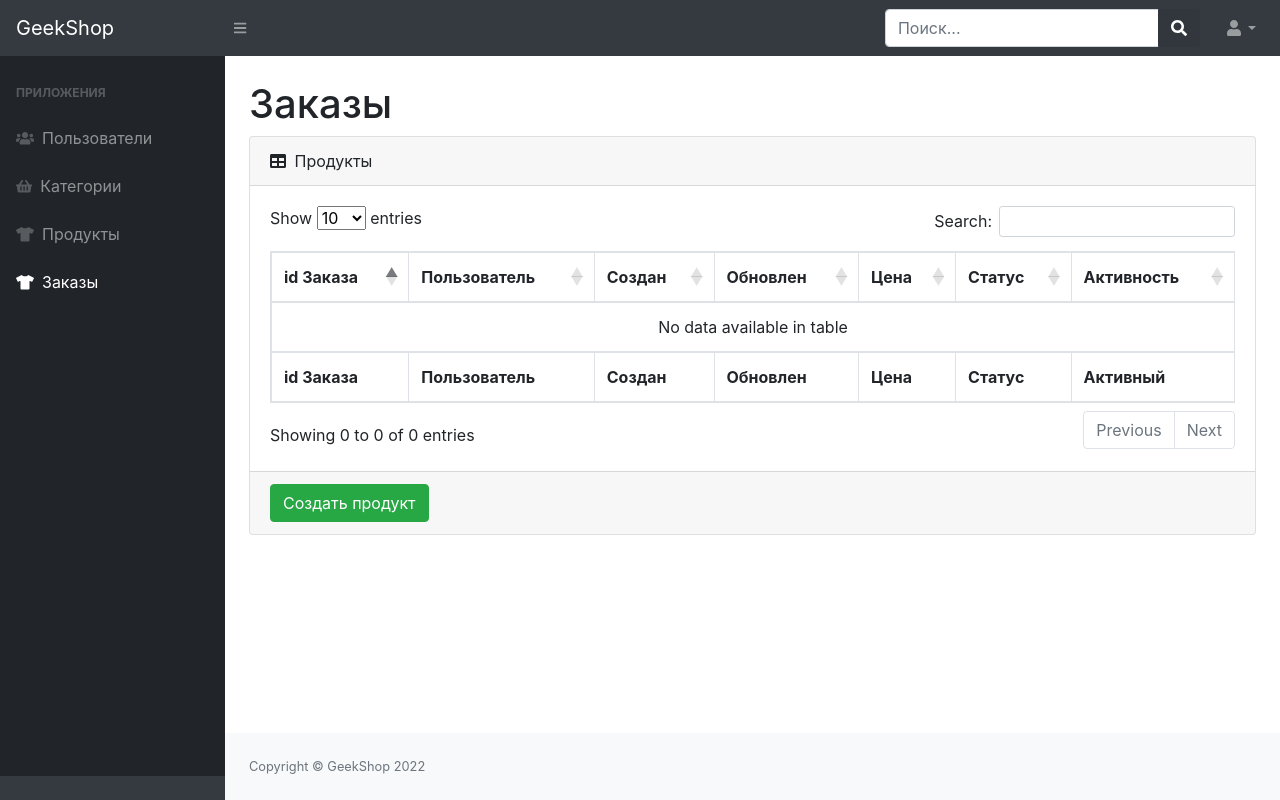
After one commit to semenov-lev/geekshop-server, a Django app: page /admins/orders/ in a window 1280 px wide. The commit adds this page. Run offline with Django 3.2, Linux system fonts and the light colour scheme; the visitor is signed in with stand-in values (Sample User, id 1); data that the repository does not hold is empty; some libraries are stand-ins or nearby versions.

Commit message:
add Orders in Admins (read and change status)

```diff
--- /dev/null
+++ b/geekshop/admins/templates/admins/admin-orders-read.html
@@ -0,0 +1,69 @@
+{% extends 'admins/base.html' %}
+{% load static %}
+
+{% block content %}
+    <main>
+        <div class="container-fluid">
+            <h1 class="mt-4">Заказы</h1>
+            <div class="card mb-4">
+                <div class="card-header">
+                    <i class="fas fa-table mr-1"></i>
+                    Продукты
+                </div>
+                <div class="card-body">
+                    <div class="table-responsive">
+                        <table class="table table-bordered" id="dataTable" width="100%" cellspacing="0">
+                            <thead>
+                            <tr>
+                                <th>id Заказа</th>
+                                <th>Пользователь</th>
+                                <th>Создан</th>
+                                <th>Обновлен</th>
+                                <th>Цена</th>
+                                <th>Статус</th>
+                                <th>Активность</th>
+                            </tr>
+                            </thead>
+                            <tfoot>
+                            <tr>
+                                <th>id Заказа</th>
+                                <th>Пользователь</th>
+                                <th>Создан</th>
+                                <th>Обновлен</th>
+                                <th>Цена</th>
+                                <th>Статус</th>
+                                <th>Активный</th>
+                            </tr>
+                            </tfoot>
+                            <tbody>
+                            {% for order in object_list %}
+                                <tr>
+                                    <td><a href="{% url 'admins:orders_update' order.id %}"
+                                           style="color: dodgerblue">{{ order.id }}</a>
+                                    </td>
+                                    <td>{{ order.user }}</td>
+                                    <td>{{ order.created|date:"Y-m-d H:i:s" }}</td>
+                                    <td>{{ order.updated|date:"Y-m-d H:i:s" }}</td>
+                                    <td>{{ order.get_total_cost }}&nbspруб</td>
+                                    <td>{{ order.get_status_display }}</td>
+                                    <td>
+                                        {% if order.is_active %}
+                                            <i class="fas fa-check-circle"></i>
+                                        {% else %}
+                                            <i class="fas fa-times-circle"></i>
+                                        {% endif %}</td>
+                                </tr>
+                            {% endfor %}
+                            </tbody>
+                        </table>
+                    </div>
+                </div>
+                <div class="card-footer">
+                    <a href="{% url 'admins:product_create' %}">
+                        <button class="btn btn-success">Создать продукт</button>
+                    </a>
+                </div>
+            </div>
+        </div>
+    </main>
+{% endblock %}
--- a/geekshop/admins/templates/admins/includes/siberia-bar.html
+++ b/geekshop/admins/templates/admins/includes/siberia-bar.html
@@ -19,5 +19,11 @@
             </div>
             Продукты
         </a>
+        <a class="nav-link" href="{% url 'admins:orders_read' %}">
+            <div class="sb-nav-link-icon">
+                <i class="fas fa-tshirt"></i>
+            </div>
+            Заказы
+        </a>
     </div>
 </div>
--- a/geekshop/admins/urls.py
+++ b/geekshop/admins/urls.py
@@ -1,7 +1,7 @@
 from django.urls import path
 from .views import AdminIndexView, UserListView, UserCreateView, UserUpdateView, UserDeleteView, CategoryListView, \
     CategoryCreateView, CategoryUpdateView, CategoryDeleteView, ProductListView, ProductCreateView, ProductUpdateView, \
-    ProductDeleteView
+    ProductDeleteView, OrdersListView, OrdersUpdateView
 
 app_name = 'admins'
 
@@ -9,14 +9,16 @@ urlpatterns = [
     path('', AdminIndexView.as_view(), name='index'),
     path('users/', UserListView.as_view(), name='user_read'),
     path('users-create/', UserCreateView.as_view(), name='user_create'),
-    path('users-update/<int:pk>', UserUpdateView.as_view(), name='user_update'),
-    path('users-delete/<int:pk>', UserDeleteView.as_view(), name='user_delete'),
+    path('users-update/<int:pk>/', UserUpdateView.as_view(), name='user_update'),
+    path('users-delete/<int:pk>/', UserDeleteView.as_view(), name='user_delete'),
     path('category/', CategoryListView.as_view(), name='category_read'),
     path('category-create/', CategoryCreateView.as_view(), name='category_create'),
-    path('category-update/<int:pk>', CategoryUpdateView.as_view(), name='category_update'),
-    path('category-delete/<int:pk>', CategoryDeleteView.as_view(), name='category_delete'),
+    path('category-update/<int:pk>/', CategoryUpdateView.as_view(), name='category_update'),
+    path('category-delete/<int:pk>/', CategoryDeleteView.as_view(), name='category_delete'),
     path('product/', ProductListView.as_view(), name='product_read'),
     path('product-create/', ProductCreateView.as_view(), name='product_create'),
-    path('product-update/<int:pk>', ProductUpdateView.as_view(), name='product_update'),
-    path('product-delete/<int:pk>', ProductDeleteView.as_view(), name='product_delete'),
+    path('product-update/<int:pk>/', ProductUpdateView.as_view(), name='product_update'),
+    path('product-delete/<int:pk>/', ProductDeleteView.as_view(), name='product_delete'),
+    path('orders/', OrdersListView.as_view(), name='orders_read'),
+    path('orders-update/<int:pk>/', OrdersUpdateView.as_view(), name='orders_update'),
 ]
--- a/geekshop/admins/views.py
+++ b/geekshop/admins/views.py
@@ -5,7 +5,8 @@ from django.views.generic import TemplateView, ListView, CreateView, UpdateView,
 from authapp.models import User
 from mainapp.mixin import BaseClassContextMixin, AdminDispatchMixin
 from mainapp.models import ProductCategory, Product
-from .forms import AdminUserRegisterForm, AdminUserUpdateForm, AdminCategoryForm, AdminProductForm
+from ordersapp.models import Order
+from .forms import AdminUserRegisterForm, AdminUserUpdateForm, AdminCategoryForm, AdminProductForm, AdminOrderForm
 
 
 class AdminIndexView(TemplateView, BaseClassContextMixin, AdminDispatchMixin):
@@ -100,3 +101,17 @@ class ProductUpdateView(UpdateView, BaseClassContextMixin, AdminDispatchMixin):
 class ProductDeleteView(DeleteView, AdminDispatchMixin):
     model = Product
     success_url = reverse_lazy('admins:product_read')
+
+
+class OrdersListView(ListView, BaseClassContextMixin, AdminDispatchMixin):
+    model = Order
+    title = 'GeekShop - Администратор | Просмотр заказов'
+    template_name = 'admins/admin-orders-read.html'
+
+
+class OrdersUpdateView(UpdateView, BaseClassContextMixin, AdminDispatchMixin):
+    model = Order
+    template_name = 'admins/admin-orders-update.html'
+    title = 'GeekShop - Администратор | Обновление заказа'
+    form_class = AdminOrderForm
+    success_url = reverse_lazy('admins:orders_read')
--- a/geekshop/ordersapp/templates/ordersapp/includes/inc_order_summary.html
+++ b/geekshop/ordersapp/templates/ordersapp/includes/inc_order_summary.html
@@ -1,7 +1,7 @@
 {% if object %}
    <div class="h2">Заказ №{{ object.pk }} от {{ object.created|date:"Y-m-d H:i:s" }}</div>
    <hr>
-   <div class="h4">Заказчик: {{ user.last_name }} {{ user.first_name }} </div>
+   <div class="h4">Заказчик: {{ user }}</div>
    <div class="h4">Обновлен: {{ object.updated|date:"Y-m-d H:i:s" }}</div>
    <div class="h4">Статус: {{ object.get_status_display }}</div>
    <hr>
@@ -14,7 +14,7 @@
 {% else %}
    <div class="h2">Новый заказ</div>
    <hr>
-   <div class="h4">Заказчик: {{ user.last_name }} {{ user.first_name }} </div>
+   <div class="h4">Заказчик: {{ user }}</div>
    {% if basket.0 %}
        <div class="h4">
            Общее количество товаров: <span class="order_total_quantity">{{ basket.0.get_total_quantity }}</span>
```
Also changed, not shown: geekshop/admins/forms.py (+15 -2 lines), geekshop/admins/templates/admins/admin-orders-update.html (added, +49 -0 lines).
